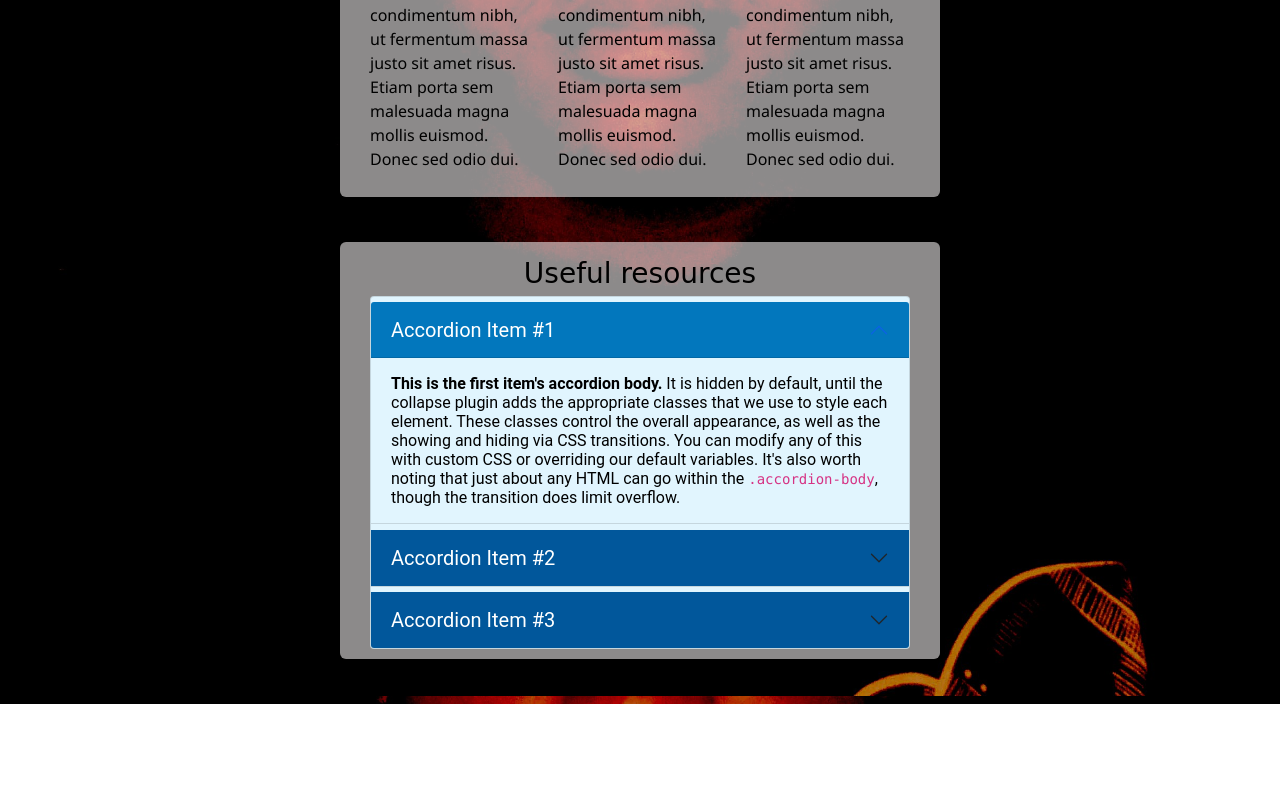
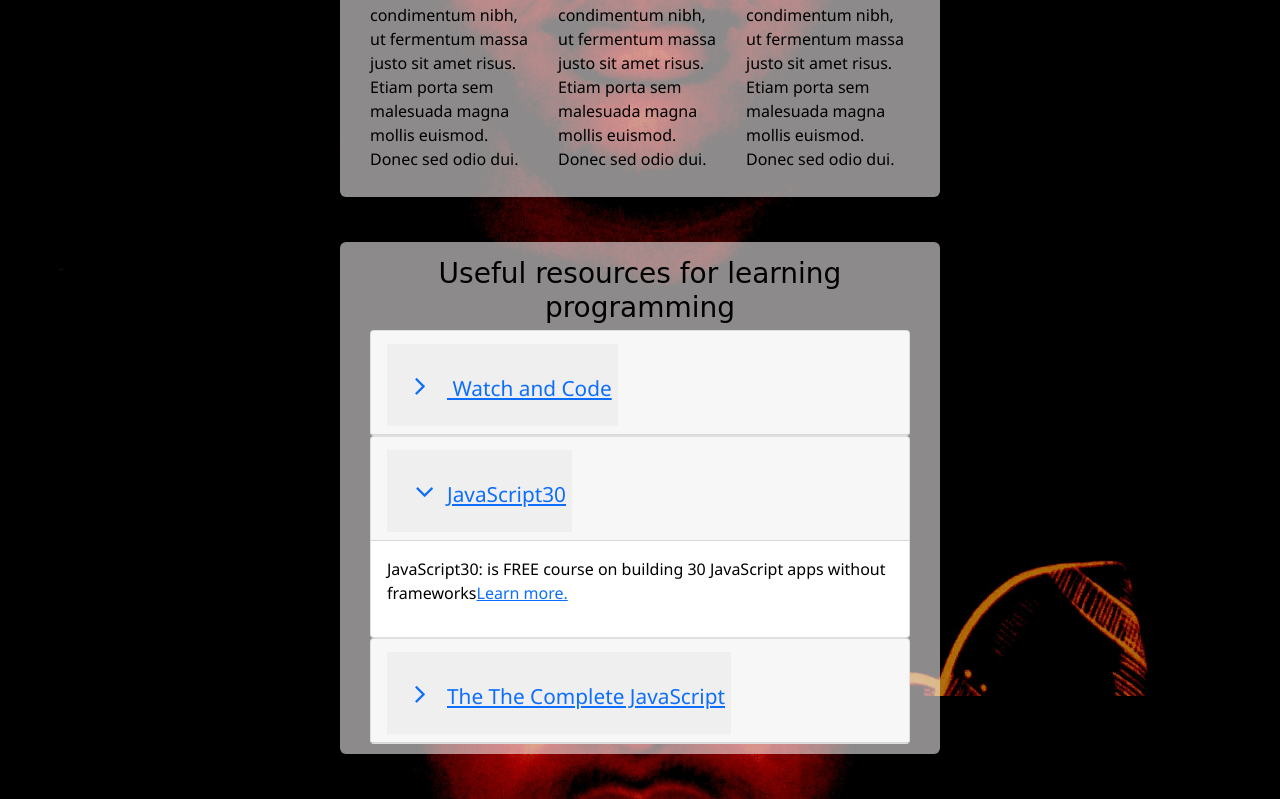
Before and after one commit to Sisa95/portfolio, a plain HTML site: page index.html in a window 1280 px wide. Shown: the part 1704-2503 px from the top of the page. Before the commit the page ends 2408 px from the top, so only its background shows below. Drawn offline with nearby package versions, Linux system fonts and the light colour scheme; a web font is replaced by a local one.

Commit message:
added content in the accordion

```diff
--- a/index.html
+++ b/index.html
@@ -63,9 +63,17 @@
   -moz-transition: all 0.3s;
   transition: all 0.3s;
 }
+.accordion_btn{
+  border: none;
+  font-size: 1.3rem;
+}
+
 
 </style>
 
+    <script src="https://code.jquery.com/jquery-3.5.1.min.js"></script>
+    <script src="https://cdn.jsdelivr.net/npm/popper.js@1.16.1/dist/umd/popper.min.js"></script>
+    <script src="https://stackpath.bootstrapcdn.com/bootstrap/4.5.2/js/bootstrap.min.js"></script>
     <script src="https://cdnjs.cloudflare.com/ajax/libs/animejs/2.0.2/anime.min.js"></script>
     <script src="js/scrollReveal.js" defer></script>
 
@@ -193,50 +201,52 @@
 
         <div class="container-fluid demo">
             <div class="col-md-12">
-                <h3 style="text-align: center;">Useful resources</h3>
+                <h3 style="text-align: center;">Useful resources for learning programming</h3>
             </div>
-            <div class="row">
+
+            <div class="bs-example">
               <div class="accordion" id="accordionExample">
-                    <div class="accordion-item">
-                      <h2 class="accordion-header" id="headingOne">
-                        <button class="accordion-button" type="button" data-bs-toggle="collapse" data-bs-target="#collapseOne" aria-expanded="true" aria-controls="collapseOne">
-                          Accordion Item #1
-                        </button>
+                  <div class="card">
+                      <div class="card-header" id="headingOne">
+                          <h2 class="mb-0">
+                              <button type="button" class="accordion_btn btn-link" data-toggle="collapse" data-target="#collapseOne"><i class="fa fa-angle-right"></i> Watch and Code</button>
                           </h2>
-                      <div id="collapseOne" class="accordion-collapse collapse show" aria-labelledby="headingOne" data-bs-parent="#accordionExample">
-                        <div class="accordion-body">
-                          <strong>This is the first item's accordion body.</strong> It is hidden by default, until the collapse plugin adds the appropriate classes that we use to style each element. These classes control the overall appearance, as well as the showing and hiding via CSS transitions. You can modify any of this with custom CSS or overriding our default variables. It's also worth noting that just about any HTML can go within the <code>.accordion-body</code>, though the transition does limit overflow.
+                      </div>
+                      <div id="collapseOne" class="collapse" aria-labelledby="headingOne" data-parent="#accordionExample">
+                          <div class="card-body">
+                              <p>Is a free series of short video tutorials on javascript. It is aimed at complete beginners with no prior coding experience. What makes it really stand out is the fact that during the course you learn everything by building a todo-app.
+                                This is very good as it perfectly shows you how to apply the code to build something.<a href="https://www.watchandcode.com" target="_blank">Learn more.</a></p>
                           </div>
                       </div>
                   </div>
-                    <div class="accordion-item">
-                      <h2 class="accordion-header" id="headingTwo">
-                        <button class="accordion-button collapsed" type="button" data-bs-toggle="collapse" data-bs-target="#collapseTwo" aria-expanded="false" aria-controls="collapseTwo">
-                          Accordion Item #2
-                        </button>
+                  <div class="card">
+                      <div class="card-header" id="headingTwo">
+                          <h2 class="mb-0">
+                              <button type="button" class="accordion_btn btn-link collapsed" data-toggle="collapse" data-target="#collapseTwo"><i class="fa fa-angle-down"></i>JavaScript30</button>
                           </h2>
-                      <div id="collapseTwo" class="accordion-collapse collapse" aria-labelledby="headingTwo" data-bs-parent="#accordionExample">
-                        <div class="accordion-body">
-                          <strong>This is the second item's accordion body.</strong> It is hidden by default, until the collapse plugin adds the appropriate classes that we use to style each element. These classes control the overall appearance, as well as the showing and hiding via CSS transitions. You can modify any of this with custom CSS or overriding our default variables. It's also worth noting that just about any HTML can go within the <code>.accordion-body</code>, though the transition does limit overflow.
+                      </div>
+                      <div id="collapseTwo" class="collapse show" aria-labelledby="headingTwo" data-parent="#accordionExample">
+                          <div class="card-body">
+                              <p>JavaScript30: is FREE course on building 30 JavaScript apps without frameworks<a href="https://www.https://javascript30.com//" target="_blank">Learn more.</a></p>
                           </div>
                       </div>
                   </div>
-                    <div class="accordion-item">
-                      <h2 class="accordion-header" id="headingThree">
-                        <button class="accordion-button collapsed" type="button" data-bs-toggle="collapse" data-bs-target="#collapseThree" aria-expanded="false" aria-controls="collapseThree">
-                          Accordion Item #3
-                        </button>
+                  <div class="card">
+                      <div class="card-header" id="headingThree">
+                          <h2 class="mb-0">
+                              <button type="button" class="accordion_btn btn-link collapsed" data-toggle="collapse" data-target="#collapseThree"><i class="fa fa-angle-right"></i>The The Complete JavaScript</button>
                           </h2>
-                      <div id="collapseThree" class="accordion-collapse collapse" aria-labelledby="headingThree" data-bs-parent="#accordionExample">
-                        <div class="accordion-body">
-                          <strong>This is the third item's accordion body.</strong> It is hidden by default, until the collapse plugin adds the appropriate classes that we use to style each element. These classes control the overall appearance, as well as the showing and hiding via CSS transitions. You can modify any of this with custom CSS or overriding our default variables. It's also worth noting that just about any HTML can go within the <code>.accordion-body</code>, though the transition does limit overflow.
+                      </div>
+                      <div id="collapseThree" class="collapse" aria-labelledby="headingThree" data-parent="#accordionExample">
+                          <div class="card-body">
+                              <p>This course covers almost everything you need to know about JavaScript <a href="https://www.udemy.com/course/the-complete-javascript-course/" target="_blank">Learn more.</a></p>
                           </div>
                       </div>
                   </div>
               </div>
           </div>
-              </div>
-            </div>
+
+
         </div>
 
     </div>
```
Lines whose indentation alone changed are shown as unchanged.
